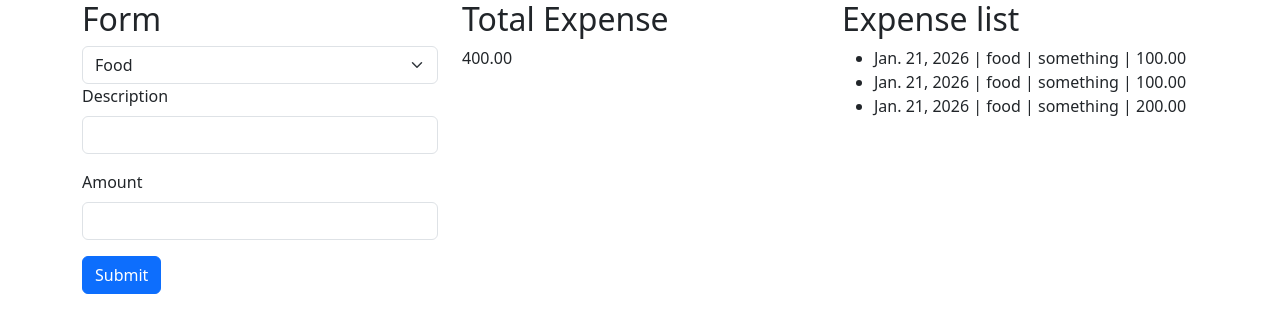
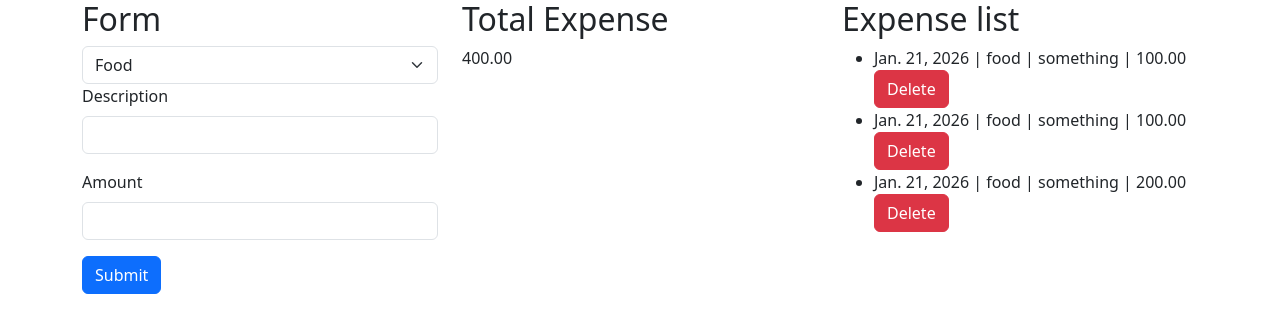
Before and after one commit to CodigoAldea/fullstackSessions, a Django app: page / in a window 1280 px wide. Shown: the top 333 px of the page. Run offline with Django 5.2, Linux system fonts and the light colour scheme; data comes from the database, SQL or seed files in the repository; both versions use the stored data as it was after the commit.

Commit message:
update for the delete button and logic

```diff
--- a/project/exptracker/templates/home.html
+++ b/project/exptracker/templates/home.html
@@ -38,7 +38,7 @@
                 <h2>Expense list </h2>
                 <ul>
                     {% for i in data %}
-                        <li>{{i.date}} | {{i.category}} | {{i.description}} | {{i.amount}}</li>
+                        <li>{{i.date}} | {{i.category}} | {{i.description}} | {{i.amount}} <a href="{% url "del" i.id %}" class="btn btn-danger"> Delete</a></li>
                     {% endfor %}
                 </ul>
             </div>
--- a/project/exptracker/urls.py
+++ b/project/exptracker/urls.py
@@ -1,5 +1,5 @@
 from django.urls import path, include
-from exptracker.views import home
+from exptracker.views import home , deleteexp
 
 '''
 url pattern / syntax :
@@ -7,5 +7,6 @@ url pattern / syntax :
 '''
 urlpatterns = [
     path('', home, name='home'),
+    path('delete/<int:id>',deleteexp, name='del')
     #path
 ]
--- a/project/exptracker/views.py
+++ b/project/exptracker/views.py
@@ -1,4 +1,4 @@
-from django.shortcuts import render
+from django.shortcuts import render, redirect
 from exptracker.models import expense
 
 def home(request):
@@ -19,3 +19,10 @@ def home(request):
         )
         return render(request, 'home.html', {'data' : data, 'total': total, 'cat': cat})
     return render(request, 'home.html', {'data' : data, 'total': total, 'cat': cat})
+
+
+# view for deletion
+def deleteexp(request, id):
+    data = expense.objects.get(id=id)
+    data.delete()
+    return redirect('home')
```
Also changed, not shown: project/db.sqlite3.
